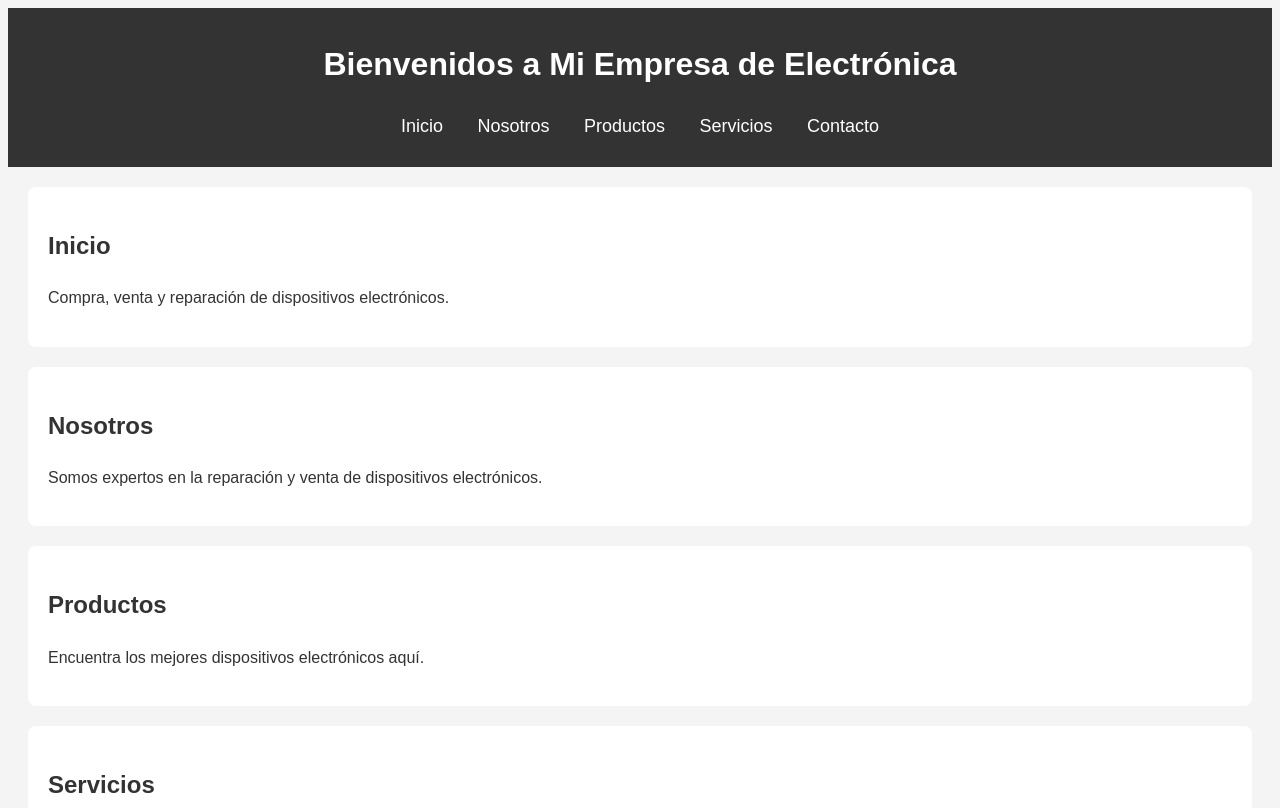
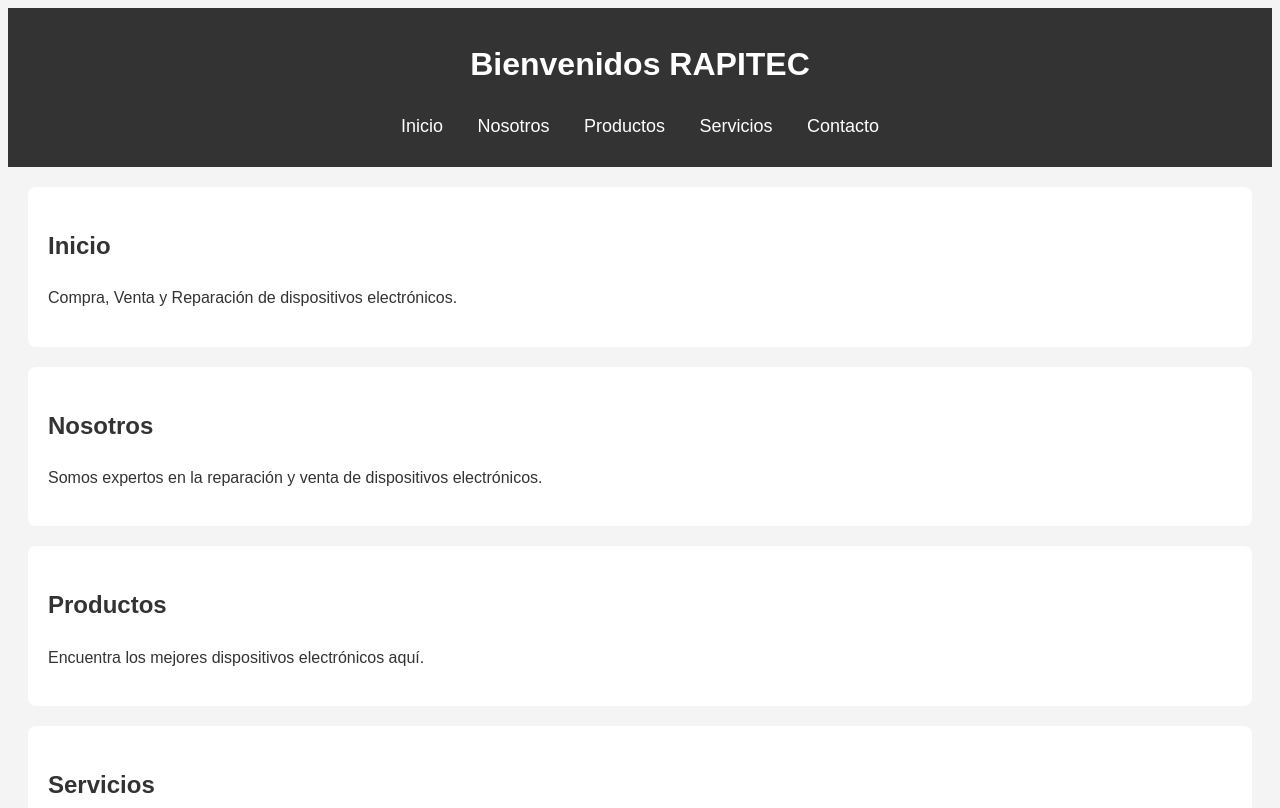
Before and after one commit to bleinsvp/Rapitec, a plain HTML site: page index.html in a window 1280 px wide. Shown: the top 808 px of the page. Drawn offline with Linux system fonts and the light colour scheme.

Commit message:
Add files via upload

```diff
--- a/index.html
+++ b/index.html
@@ -3,12 +3,12 @@
 <head>
     <meta charset="UTF-8">
     <meta name="viewport" content="width=device-width, initial-scale=1.0">
-    <title>Mi Empresa de Electrónica</title>
+    <title>RAPITEC</title>
 </head>
 <link rel="stylesheet" href="styles.css">
 <body>
     <header>
-        <h1>Bienvenidos a Mi Empresa de Electrónica</h1>
+        <h1>Bienvenidos RAPITEC </h1>
         <nav>
             <ul>
                 <li><a href="#inicio">Inicio</a></li>
@@ -22,7 +22,7 @@
 
     <section id="inicio">
         <h2>Inicio</h2>
-        <p>Compra, venta y reparación de dispositivos electrónicos.</p>
+        <p>Compra, Venta y Reparación de dispositivos electrónicos.</p>
     </section>
 
     <section id="nosotros">
```
